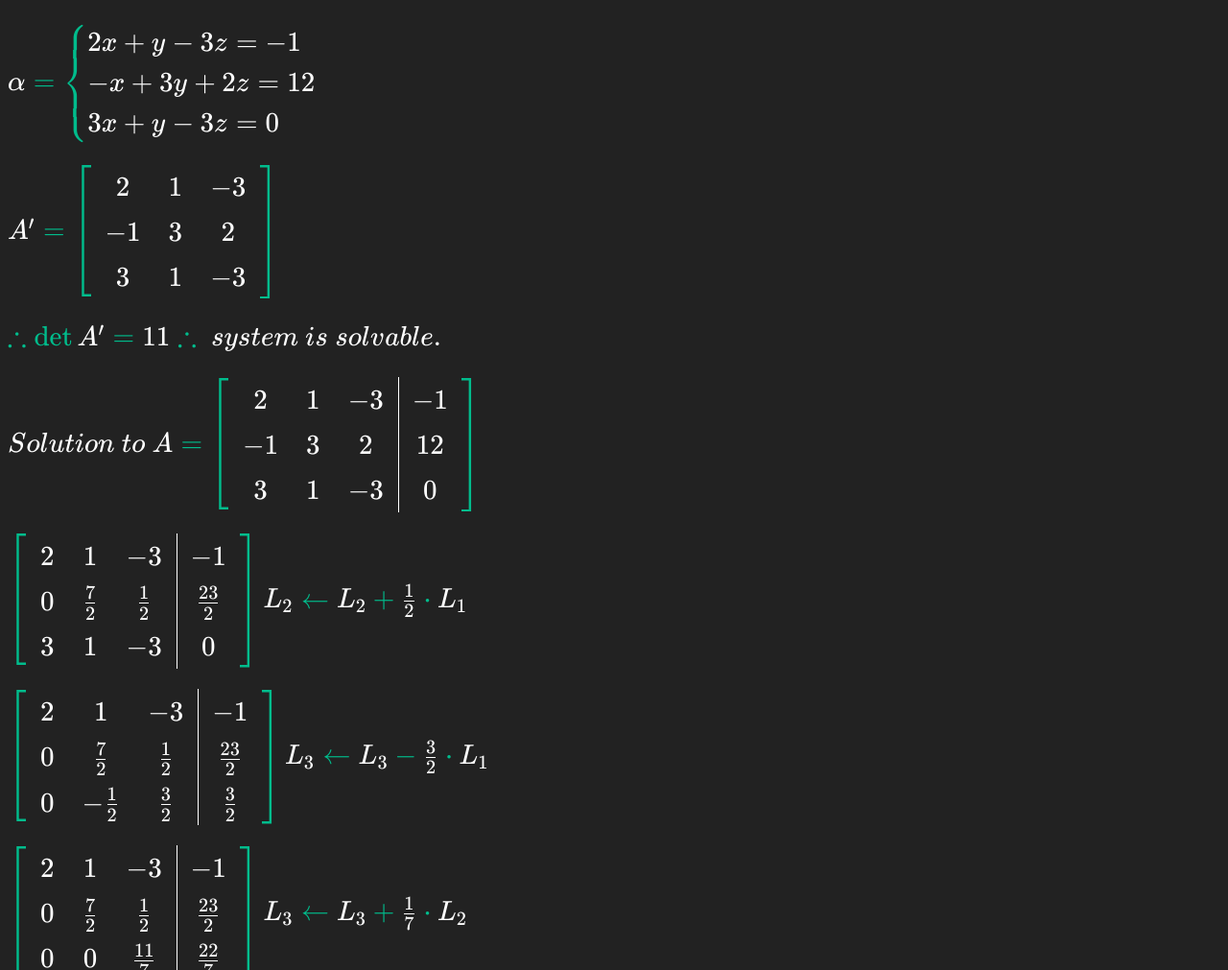
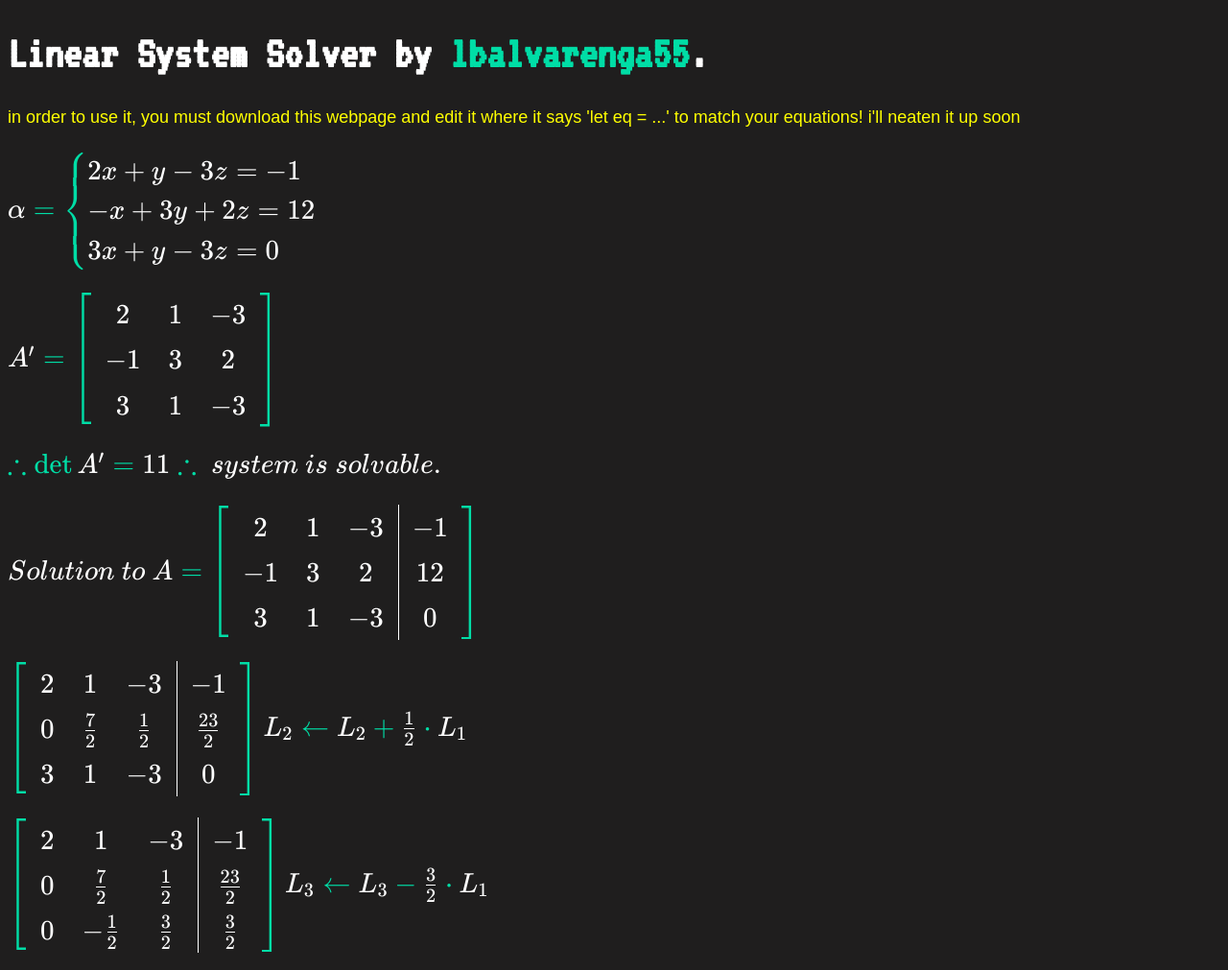
Before and after one commit to lbalvarenga/lukeathedev.github.io, a plain HTML site: page sistemas_lineares.html in a window 1280 px wide. Shown: the top 1011 px of the page at 96% size. Drawn offline with nearby package versions, Linux system fonts and the light colour scheme.

Commit message:
Add title and warning

```diff
--- a/sistemas_lineares.html
+++ b/sistemas_lineares.html
@@ -24,20 +24,39 @@
 <body>
     <style>
         body {
-            background-color:#222222;
+            background-color:#1f1e1e;
             color: white;
             font-size: 1.5em;
         }
+        h1 {
+            font-family: 'VT323', monospace;
+        }
+        #warning {
+            color: yellow;
+            font-family: Arial, Helvetica, sans-serif;
+            font-size: 0.75em;
+        }
+        a {
+            text-decoration: none;
+            color: #00dda6;
+        }
+        a:hover {
+            color: #00fabb;
+        }
+        a:active {
+            font-size: 0.95em;
+        }
         .base{
             margin-bottom: 0.75em;
-            color: #00bc8c;
+            color: #00dda6;
         }
         .mord {
             color: white;
         }
     </style>
+    <h1>Linear System Solver by <a href="https://twitter.com/lbalvarenga55" target="_blank">lbalvarenga55</a>.</h1>
+    <p id="warning">in order to use it, you must download this webpage and edit it where it says 'let eq = ...' to match your equations! i'll neaten it up soon</p>
     <p id="latex"></p>
-
 
     <script>
         class Equation {
```
